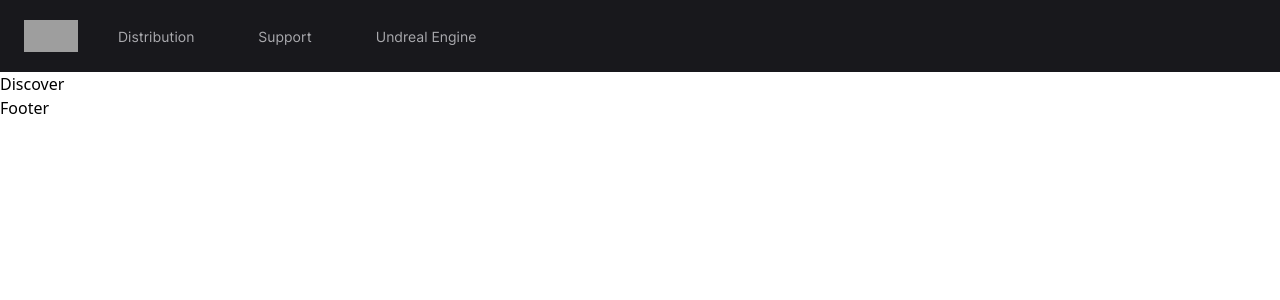
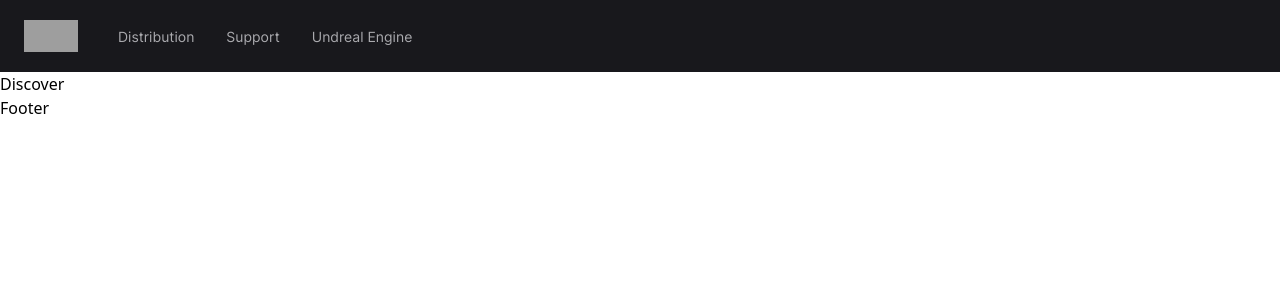
Before and after one commit to ThomasMumladze/epicGames-clone, a React (Vite) app: page / in a window 1280 px wide. Shown: the top 300 px of the page. Built offline with nearby package versions, Linux system fonts and the light colour scheme; grey boxes are pictures that could not be loaded.

Commit message:
nav update

```diff
--- a/src/components/Navigation/style.scss
+++ b/src/components/Navigation/style.scss
@@ -2,11 +2,9 @@
     --link-block-padding: 0.25rem;
     --link-inline-padding: 1rem;
 }
-
 .nav-list {
     align-items: center;
     display: flex;
-    column-gap: 2rem;
     list-style: none;
 
     li {
@@ -16,18 +14,12 @@
         color: #aaaaae;
         justify-content: space-between;
         min-height: 2rem;
-        position: relative;
-        padding-block: calc(var(--link-block-padding));
-        padding-inline: calc(var(--link-inline-padding));
-        transition:
-            color var(--easing-duration, 0.2s) var(--easing, cubic-bezier(0.65, 0, 0.35, 1)),
-            background-color var(--easing-duration, 0.2s) var(--easing, cubic-bezier(0.65, 0, 0.35, 1));
-        width: 100%;
 
         a {
             appearance: none;
-            border: 0;
-            font-family: Inter, sans-serif;
+            border-radius: 0.5rem;
+            color: #aaaaae;
+            font-family: "Inter", sans-serif;
             font-size: 0.875rem;
             font-weight: 400;
             font-style: normal;
@@ -36,19 +28,25 @@
             --link-inline-padding: 1rem;
             letter-spacing: 0.02px;
             overflow: hidden;
+            padding-block: calc(var(--link-block-padding));
+            padding-inline: calc(var(--link-inline-padding));
             text-decoration: none;
             text-rendering: optimizelegibility;
             text-overflow: ellipsis;
             text-transform: capitalize;
+            transition:
+                color var(--easing-duration, 0.2s) var(--easing, cubic-bezier(0.65, 0, 0.35, 1)),
+                background-color var(--easing-duration, 0.2s) var(--easing, cubic-bezier(0.65, 0, 0.35, 1));
+            width: 100%;
             user-select: none;
             -webkit-font-smoothing: antialiased;
             white-space: nowrap;
             z-index: 3;
-        }
 
-        &:hover {
-            background-color: #404044;
-            color: #e6e6ea;
+            &:hover {
+                background-color: #404044;
+                color: #e6e6ea;
+            }
         }
     }
 }
```
